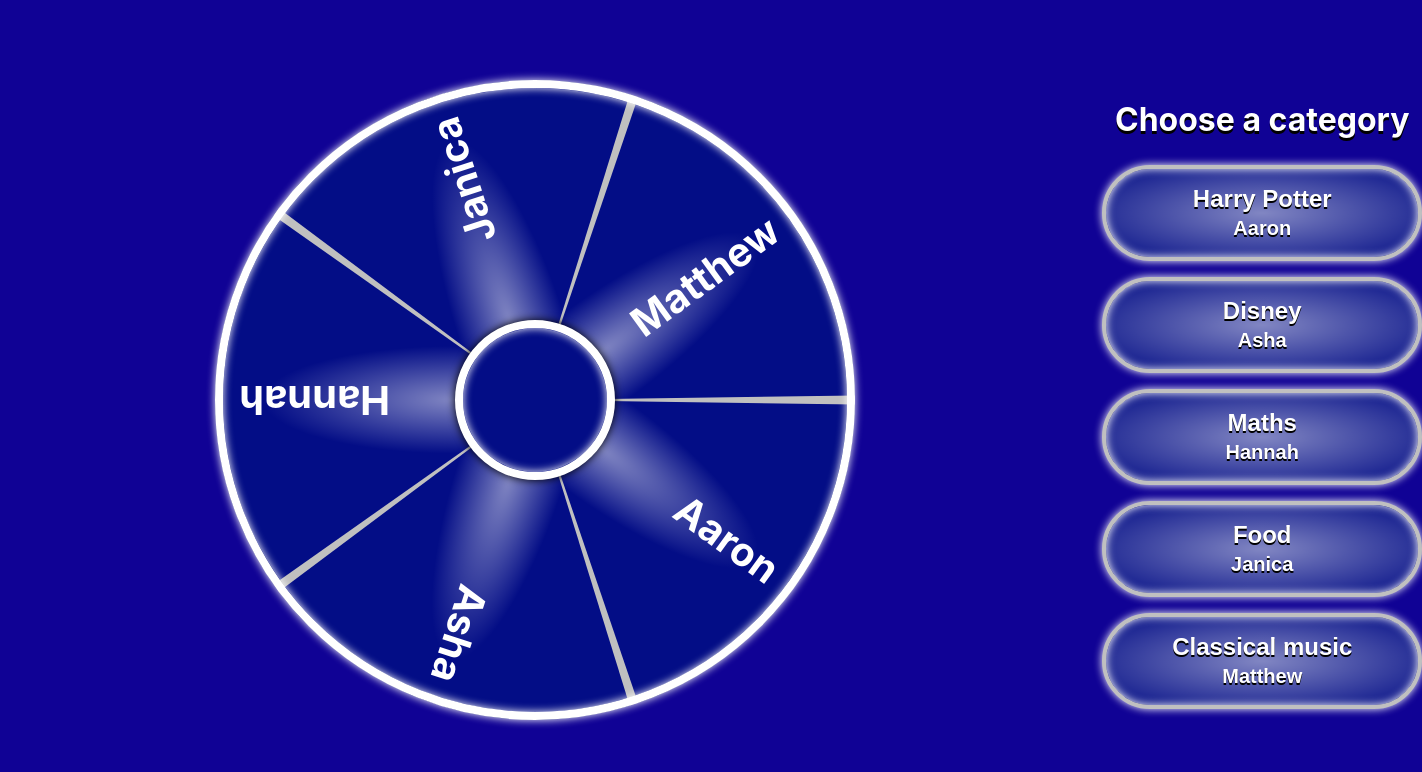
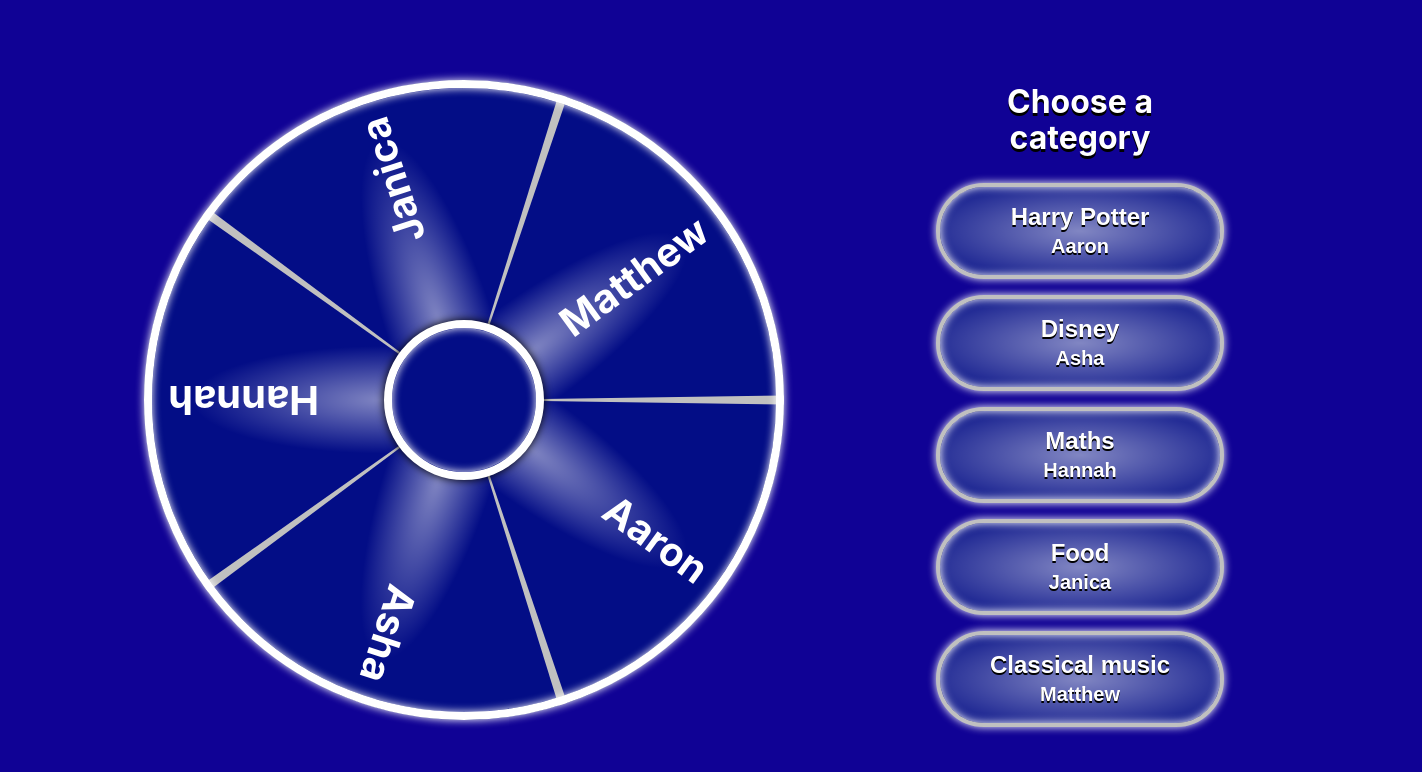
Before and after one commit to JoshTumath/the-wheel, a React (Create React App) app: page / in a window 1280 px wide. Shown: the top 772 px of the page, 1422 px wide, since content can reach past the window. Built offline with nearby package versions, Linux system fonts and the light colour scheme.

Commit message:
Improve layout

```diff
--- a/src/App.css
+++ b/src/App.css
@@ -29,6 +29,12 @@ header {
   grid-template-columns: 1fr 40vh;
   gap: 4vh;
   align-items: center;
+  margin: auto;
+  width: 150vh;
   height: 100vh;
-  aspect-ratio: 16 / 9;
 }
+
+.with-sidebar > * {
+  padding: 2vh;
+  overflow: hidden;
+}
--- a/src/index.css
+++ b/src/index.css
@@ -56,6 +56,3 @@ ol[role="list"] {
 .button:enabled:is(:hover, :focus-visible) {
   background-color: var(--wheel-sector-edge);
 }
-
-.button:disabled {
-}
```
